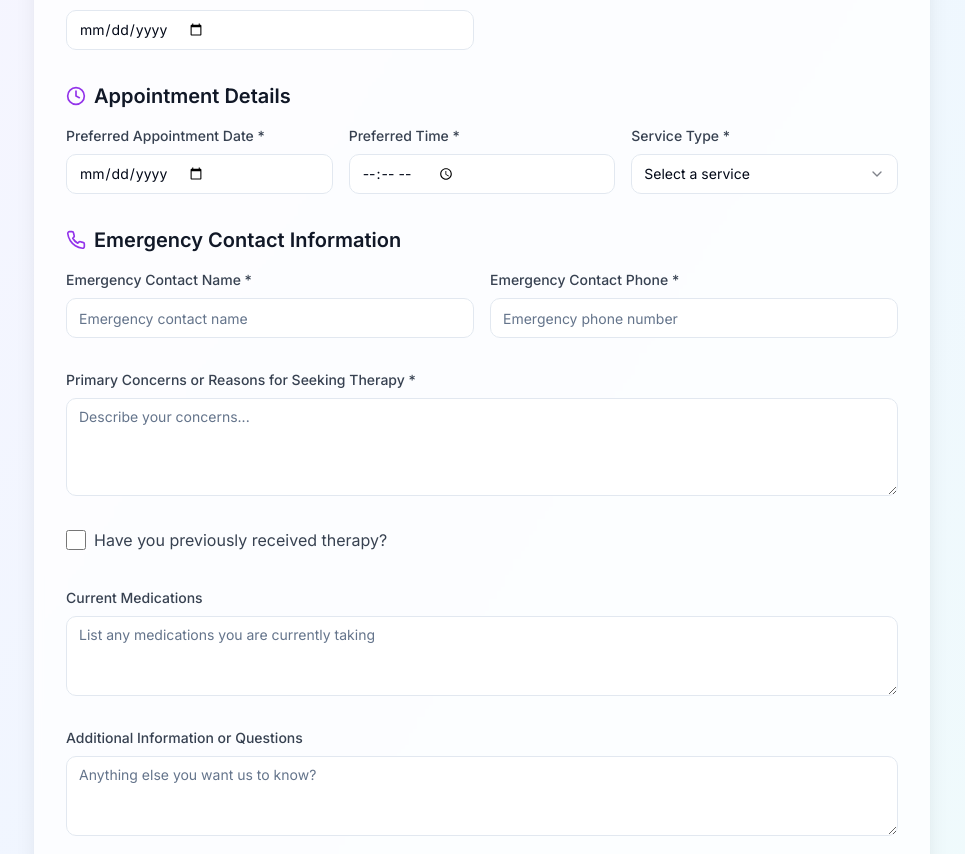
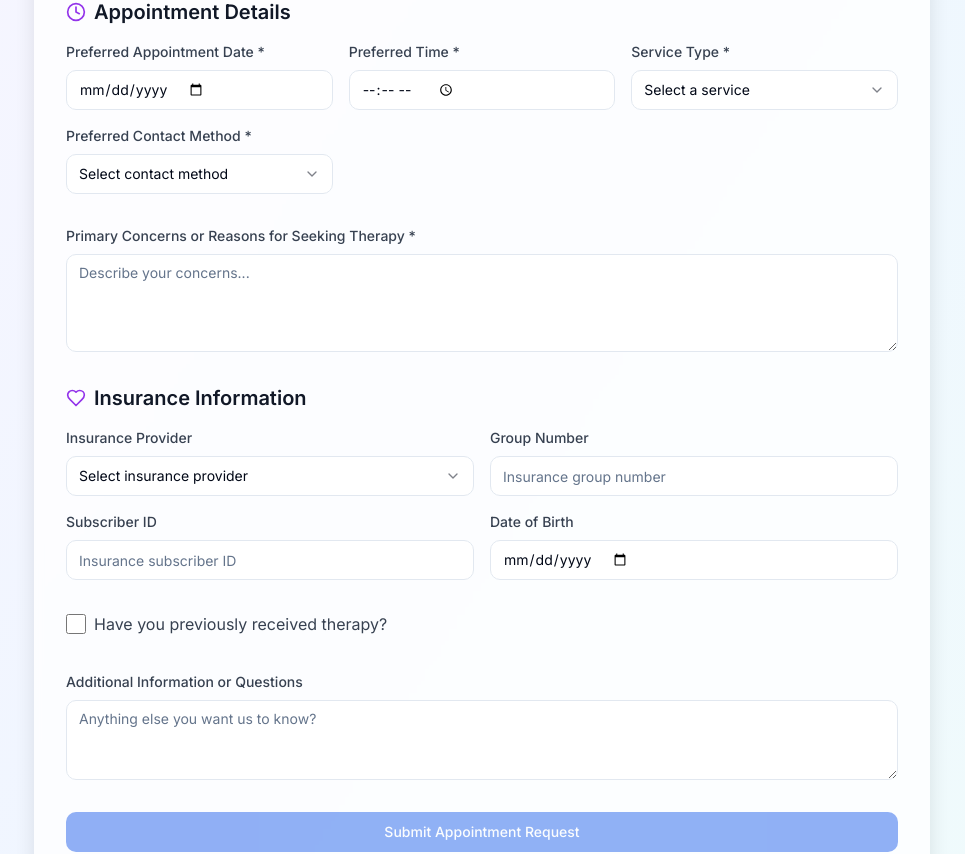
Before and after one commit to Christober1010/Maha-Behavioral-Health, a Next.js app: page /appointment in a window 1280 px wide. Shown: the part 638-1492 px from the top of the page, without its empty margins (158-1123 px from the left). Built offline with nearby package versions, Linux system fonts and the light colour scheme.

Commit message:
Added forms

```diff
--- a/app/appointment/page.tsx
+++ b/app/appointment/page.tsx
@@ -1,15 +1,8 @@
 "use client";
 
-import React, { useState } from "react";
-import {
-  Calendar,
-  User,
-  Clock,
-  Phone,
-  Info,
-  Check,
-  ArrowLeft,
-} from "lucide-react";
+import type React from "react";
+import { useState } from "react";
+import { Calendar, User, Clock, ArrowLeft, Heart } from "lucide-react";
 
 import { Card, CardContent, CardHeader, CardTitle } from "@/components/ui/card";
 
@@ -30,6 +23,7 @@ import { useRouter } from "next/navigation";
 import { ScrollAnimation } from "@/components/scroll-animations";
 import Link from "next/link";
 import { Footer } from "@/components/footer";
+import { siteData } from "@/data/site-data";
 
 export default function AppointmentPage() {
   const [formData, setFormData] = useState({
@@ -41,12 +35,12 @@ export default function AppointmentPage() {
     preferredDate: "",
     preferredTime: "",
     serviceType: "",
+    preferredContactMethod: "",
     insuranceProvider: "",
-    emergencyContact: "",
-    emergencyPhone: "",
+    groupNumber: "",
+    subscriberId: "",
     concerns: "",
     previousTherapy: false,
-    medications: "",
     additionalInfo: "",
   });
 
@@ -64,11 +58,6 @@ export default function AppointmentPage() {
           return `${
             name === "firstName" ? "First Name" : "Last Name"
           }  is required.`;
-        return "";
-
-      case "emergencyContact":
-        if (!value || (typeof value === "string" && value.trim() === ""))
-          return "This field is required.";
         return "";
 
       case "email":
@@ -95,27 +84,6 @@ export default function AppointmentPage() {
 
           if (digitsOnly.length < 10)
             return "Phone number must be at least 10 digits.";
-        }
-        return "";
-
-      case "emergencyPhone":
-        if (!value || (typeof value === "string" && value.trim() === ""))
-          return "Phone number is required.";
-        if (
-          typeof value === "string" &&
-          !/^\+?[\d\s\-()]{7,15}$/.test(value.trim())
-        )
-          return "Please enter a valid phone number.";
-        return "";
-
-      case "dateOfBirth":
-        if (!value || (typeof value === "string" && value.trim() === ""))
-          return "Date of Birth is required.";
-        if (typeof value === "string") {
-          const dob = new Date(value);
-          const now = new Date();
-          if (dob > now) return "Date of Birth cannot be in the future.";
-          // Removed minimum age check, so anyone of any age is allowed
         }
         return "";
 
@@ -163,9 +131,21 @@ export default function AppointmentPage() {
           return "This field is required.";
         return "";
 
+      case "preferredContactMethod":
+        if (!value || (typeof value === "string" && value.trim() === ""))
+          return "Preferred contact method is required.";
+        return "";
+
       case "concerns":
         if (!value || (typeof value === "string" && value.trim() === ""))
           return "Please describe your primary concerns.";
+        return "";
+      case "dateOfBirth":
+        if (typeof value === "string" && value.trim() !== "") {
+          const dob = new Date(value);
+          const now = new Date();
+          if (dob > now) return "Date of Birth cannot be in the future.";
+        }
         return "";
       default:
         return "";
@@ -226,12 +206,12 @@ export default function AppointmentPage() {
         preferredDate: "",
         preferredTime: "",
         serviceType: "",
+        preferredContactMethod: "",
         insuranceProvider: "",
-        emergencyContact: "",
-        emergencyPhone: "",
+        groupNumber: "",
+        subscriberId: "",
         concerns: "",
         previousTherapy: false,
-        medications: "",
         additionalInfo: "",
       });
       setFormErrors({});
@@ -270,7 +250,7 @@ export default function AppointmentPage() {
           </ScrollAnimation>
           {/* Form Card */}
           <ScrollAnimation animation="slideUp" delay={200}>
-            <Card className="border-0 shadow-xl bg-white/80 backdrop-blur-sm">
+            <Card className="border-0 shadow-[0_0_20px_rgba(0,0,0,0.1)] bg-white/80 backdrop-blur-sm">
               <CardHeader className="bg-gradient-to-r from-purple-600 to-blue-600 text-white rounded-t-lg">
                 <CardTitle className="text-2xl flex items-center">
                   <Calendar className="h-6 w-6 mr-3" />
@@ -401,7 +381,7 @@ export default function AppointmentPage() {
                       </div>
 
                       {/* Date of Birth */}
-                      <div>
+                      {/* <div>
                         <label
                           htmlFor="dateOfBirth"
                           className="block text-sm font-medium text-gray-700 mb-2"
@@ -426,7 +406,7 @@ export default function AppointmentPage() {
                             {formErrors.dateOfBirth}
                           </p>
                         )}
-                      </div>
+                      </div> */}
                     </div>
                   </section>
 
@@ -533,71 +513,39 @@ export default function AppointmentPage() {
                           </p>
                         )}
                       </div>
-                    </div>
-                  </section>
-
-                  {/* Emergency Contact */}
-                  <section>
-                    <h3 className="text-xl font-semibold text-gray-900 mb-4 flex items-center">
-                      <Phone className="h-5 w-5 mr-2 text-purple-600" />
-                      Emergency Contact Information
-                    </h3>
-                    <div className="grid md:grid-cols-2 gap-4">
-                      {/* Emergency Contact Name */}
+                      {/* Preferred Contact Method */}
                       <div>
                         <label
-                          htmlFor="emergencyContact"
+                          htmlFor="preferredContactMethod"
                           className="block text-sm font-medium text-gray-700 mb-2"
                         >
-                          Emergency Contact Name *
+                          Preferred Contact Method *
                         </label>
-                        <Input
-                          id="emergencyContact"
-                          value={formData.emergencyContact}
-                          onChange={(e) =>
-                            handleInputChange(
-                              "emergencyContact",
-                              e.target.value
-                            )
+                        <Select
+                          value={formData.preferredContactMethod || ""}
+                          onValueChange={(value) =>
+                            handleInputChange("preferredContactMethod", value)
                           }
-                          placeholder="Emergency contact name"
-                          aria-invalid={!!formErrors.emergencyContact}
-                          aria-describedby="emergencyContact-error"
-                        />
-                        {formErrors.emergencyContact && (
+                          aria-invalid={!!formErrors.preferredContactMethod}
+                          aria-describedby="preferredContactMethod-error"
+                        >
+                          <SelectTrigger
+                            id="preferredContactMethod"
+                            className="w-full"
+                          >
+                            <SelectValue placeholder="Select contact method" />
+                          </SelectTrigger>
+                          <SelectContent>
+                            <SelectItem value="email">Email</SelectItem>
+                            <SelectItem value="phone">Phone</SelectItem>
+                          </SelectContent>
+                        </Select>
+                        {formErrors.preferredContactMethod && (
                           <p
-                            id="emergencyContact-error"
+                            id="preferredContactMethod-error"
                             className="text-red-600 text-sm mt-1"
                           >
-                            {formErrors.emergencyContact}
-                          </p>
-                        )}
-                      </div>
-
-                      {/* Emergency Contact Phone */}
-                      <div>
-                        <label
-                          htmlFor="emergencyPhone"
-                          className="block text-sm font-medium text-gray-700 mb-2"
-                        >
-                          Emergency Contact Phone *
-                        </label>
-                        <Input
-                          id="emergencyPhone"
-                          value={formData.emergencyPhone}
-                          onChange={(e) =>
-                            handleInputChange("emergencyPhone", e.target.value)
-                          }
-                          placeholder="Emergency phone number"
-                          aria-invalid={!!formErrors.emergencyPhone}
-                          aria-describedby="emergencyPhone-error"
-                        />
-                        {formErrors.emergencyPhone && (
-                          <p
-                            id="emergencyPhone-error"
-                            className="text-red-600 text-sm mt-1"
-                          >
-                            {formErrors.emergencyPhone}
+                            {formErrors.preferredContactMethod}
                           </p>
                         )}
                       </div>
@@ -632,7 +580,88 @@ export default function AppointmentPage() {
                       </p>
                     )}
                   </section>
-
+                  <div>
+                    <h3 className="text-xl font-semibold text-gray-900 mb-4 flex items-center">
+                      <Heart className="h-5 w-5 mr-2 text-purple-600" />
+                      Insurance Information
+                    </h3>
+                    <div className="grid md:grid-cols-2 gap-4">
+                      <div>
+                        <label className="block text-sm font-medium text-gray-700 mb-2">
+                          Insurance Provider
+                        </label>
+                        <Select
+                          value={formData.insuranceProvider}
+                          onValueChange={(value) =>
+                            handleInputChange("insuranceProvider", value)
+                          }
+                        >
+                          <SelectTrigger className="w-full">
+                            <SelectValue placeholder="Select insurance provider" />
+                          </SelectTrigger>
+                          <SelectContent>
+                            {siteData.insuranceLogos.map((insurance) => (
+                              <SelectItem
+                                key={insurance.name}
+                                value={insurance.name
+                                  .toLowerCase()
+                                  .replace(/\s+/g, "-")}
+                              >
+                                {insurance.name}
+                              </SelectItem>
+                            ))}
+                            <SelectItem value="other">Other</SelectItem>
+                          </SelectContent>
+                        </Select>
+                      </div>
+                      <div>
+                        <label className="block text-sm font-medium text-gray-700 mb-2">
+                          Group Number
+                        </label>
+                        <Input
+                          value={formData.groupNumber || ""}
+                          onChange={(e) =>
+                            handleInputChange("groupNumber", e.target.value)
+                          }
+                          placeholder="Insurance group number"
+                        />
+                      </div>
+                      <div>
+                        <label className="block text-sm font-medium text-gray-700 mb-2">
+                          Subscriber ID
+                        </label>
+                        <Input
+                          value={formData.subscriberId || ""}
+                          onChange={(e) =>
+                            handleInputChange("subscriberId", e.target.value)
+                          }
+                          placeholder="Insurance subscriber ID"
+                        />
+                      </div>
+                      <div>
+                        <label className="block text-sm font-medium text-gray-700 mb-2">
+                          Date of Birth
+                        </label>
+                        <Input
+                          type="date"
+                          value={formData.dateOfBirth || ""}
+                          onChange={(e) =>
+                            handleInputChange("dateOfBirth", e.target.value)
+                          }
+                          aria-invalid={!!formErrors.dateOfBirth}
+                          aria-describedby="dateOfBirth-error"
+                        />
+                        {formErrors.dateOfBirth && (
+                          <p
+                            id="dateOfBirth-error"
+                            className="text-red-600 text-sm mt-1"
+                          >
+                            {formErrors.dateOfBirth}
+                          </p>
+                        )}
+                      </div>
+                    </div>
+                  </div>
                   {/* Previous Therapy Checkbox */}
                   <section>
                     <label className="inline-flex items-center">
@@ -651,7 +680,7 @@ export default function AppointmentPage() {
                   </section>
 
                   {/* Medications */}
-                  <section>
+                  {/* <section>
                     <label
                       htmlFor="medications"
                       className="block text-sm font-medium text-gray-700 mb-2"
@@ -667,7 +696,7 @@ export default function AppointmentPage() {
                       rows={2}
                       placeholder="List any medications you are currently taking"
                     />
-                  </section>
+                  </section> */}
 
                   {/* Additional Info */}
                   <section>
@@ -697,12 +726,10 @@ export default function AppointmentPage() {
                       !formData.lastName ||
                       !formData.email ||
                       !formData.phone ||
-                      !formData.dateOfBirth ||
                       !formData.preferredDate ||
                       !formData.preferredTime ||
                       !formData.serviceType ||
-                      !formData.emergencyContact ||
-                      !formData.emergencyPhone ||
+                      !formData.preferredContactMethod ||
                       !formData.concerns
                     }
                     className="w-full"
--- a/components/contact-section.tsx
+++ b/components/contact-section.tsx
@@ -42,11 +42,11 @@ export function ContactSection() {
             }}
           >
             <h3 className="text-3xl md:text-4xl font-bold text-gray-900 mb-4">
-              Need to talk to a expert ?
+              Still have questions ?
             </h3>
             <p className="text-lg text-gray-700 mb-6 max-w-2xl mx-auto">
-              Our licensed mental health professionals are ready to support you.
-              Book your appointment online — it only takes a minute.
+              Our team of Experienced Behavioral Health Professionals are ready
+              to support!
             </p>
             <Link href="/appointment">
               <Button
--- a/components/hero-section.tsx
+++ b/components/hero-section.tsx
@@ -13,7 +13,7 @@ export function HeroSection() {
   return (
     <section className="relative min-h-screen flex items-center justify-center overflow-hidden bg-gradient-to-br from-purple-100 via-blue-50 to-teal-100">
       {/* Animated Background Elements */}
-      <ParallaxSection speed={0.8} className="absolute inset-0">
+      <ParallaxSection speed={1.2} className="absolute inset-0">
         <div className="absolute inset-0 bg-gradient-to-r from-purple-600/10 via-blue-600/10 to-teal-600/10" />
       </ParallaxSection>
 
--- a/components/services-section.tsx
+++ b/components/services-section.tsx
@@ -120,7 +120,7 @@ export function ServicesSection() {
                           : "bg-gray-400"
                       }`}
                     >
-                      Start Therapy
+                      Get Started
                       <ArrowRight className="ml-2 h-4 w-4" />
                     </Button>
                   </CardContent>
--- a/package.json
+++ b/package.json
@@ -6,6 +6,7 @@
     "dev": "next dev",
     "build": "next build",
     "start": "next start",
+    "export": "next export",
     "lint": "next lint"
   },
   "dependencies": {
```
Also changed, not shown: components/header.tsx (+10 -3 lines), next.config.mjs (+4 -4 lines).
